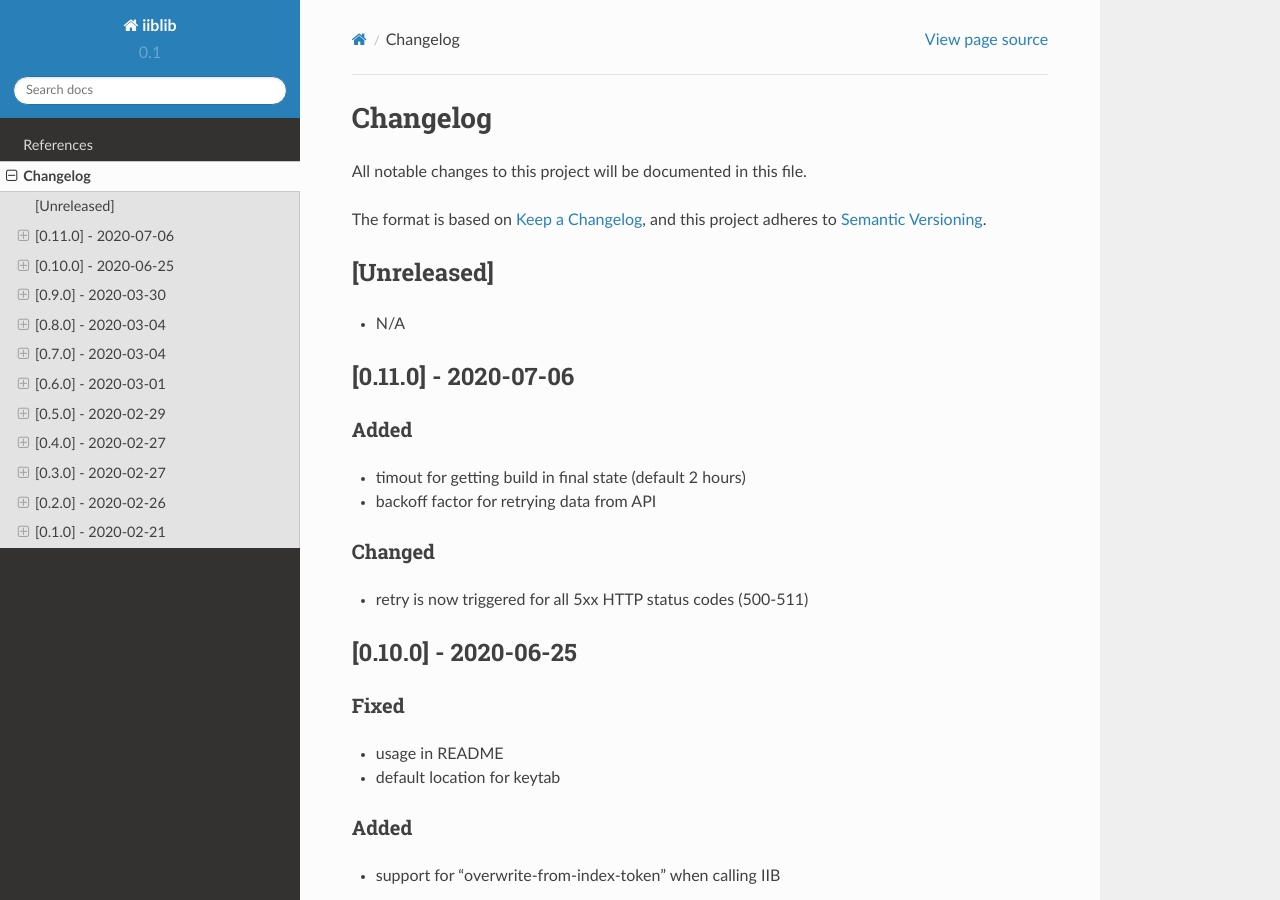
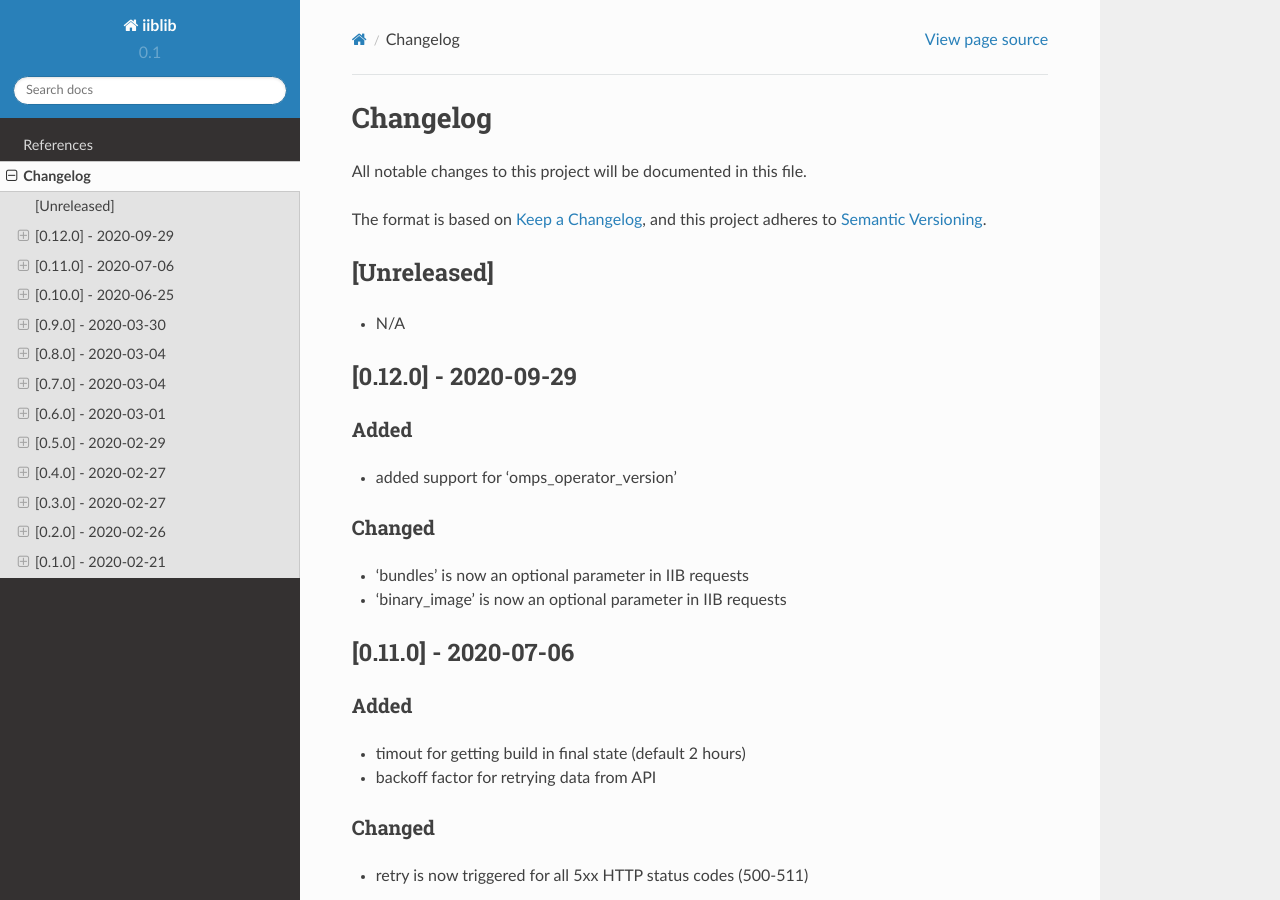
Before and after one commit to release-engineering/iiblib, a Sphinx documentation site: the page built from docs/source/CHANGELOG.md, in a window 1280 px wide and 900 px high. Built offline with Sphinx 7.4.7 and the Read the Docs theme 2.0.0, drawn with Linux system fonts in a browser that asks for light colours.

Commit message:
v0.12.0 changelog

```diff
--- a/docs/source/CHANGELOG.md
+++ b/docs/source/CHANGELOG.md
@@ -8,6 +8,17 @@ and this project adheres to [Semantic Versioning](https://semver.org/spec/v2.0.0
 ## [Unreleased]
 
 - N/A
+
+## [0.12.0] - 2020-09-29
+
+### Added
+
+ - added support for 'omps_operator_version'
+
+### Changed
+
+ - 'bundles' is now an optional parameter in IIB requests
+ - 'binary_image' is now an optional parameter in IIB requests
 
 ## [0.11.0] - 2020-07-06
 
--- a/setup.py
+++ b/setup.py
@@ -62,7 +62,7 @@ if os.environ.get("READTHEDOCS", None):
 
 setup(
     name="iiblib",
-    version="0.11.0",
+    version="0.12.0",
     description="IIB client library",
     long_description=long_description,
     author="Jindrich Luza",
```
